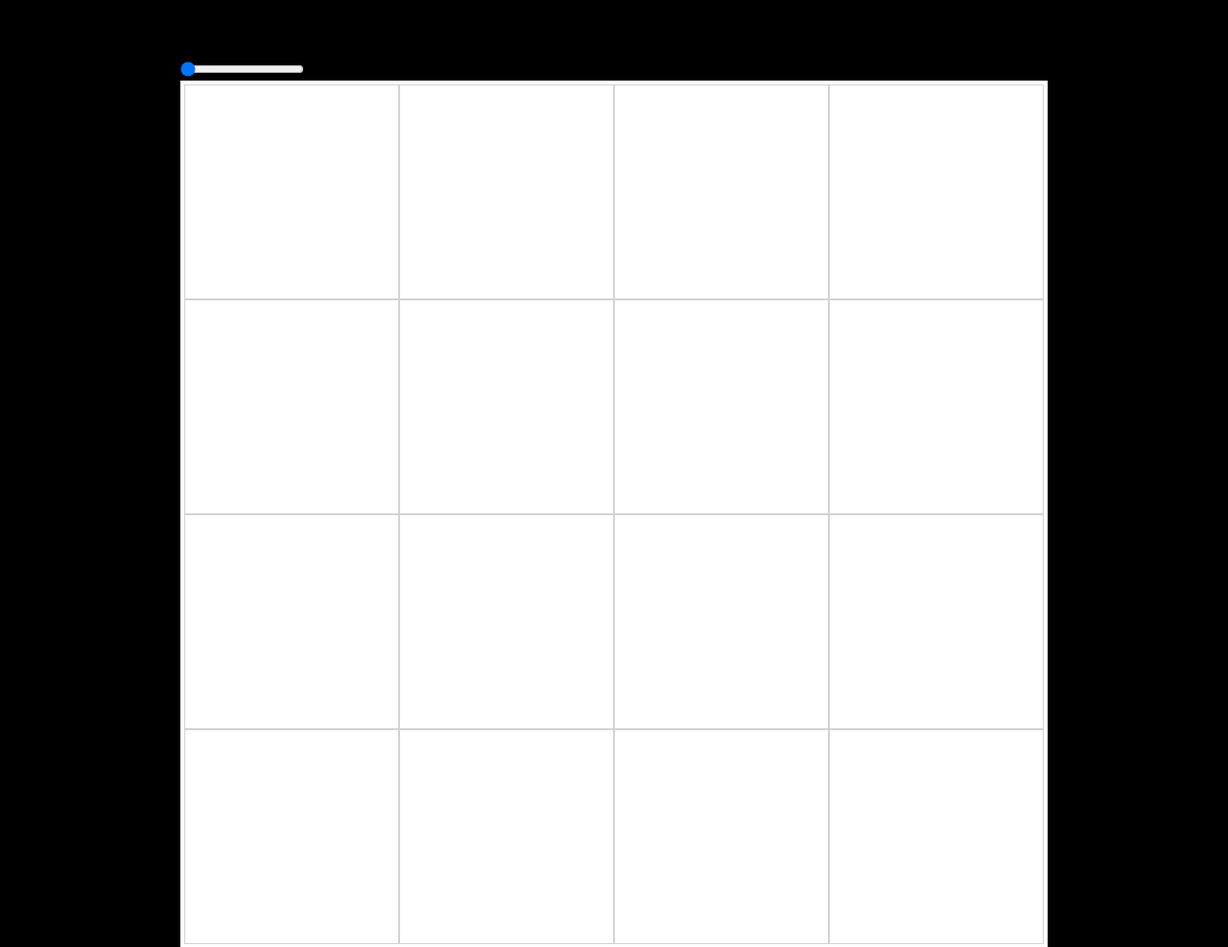
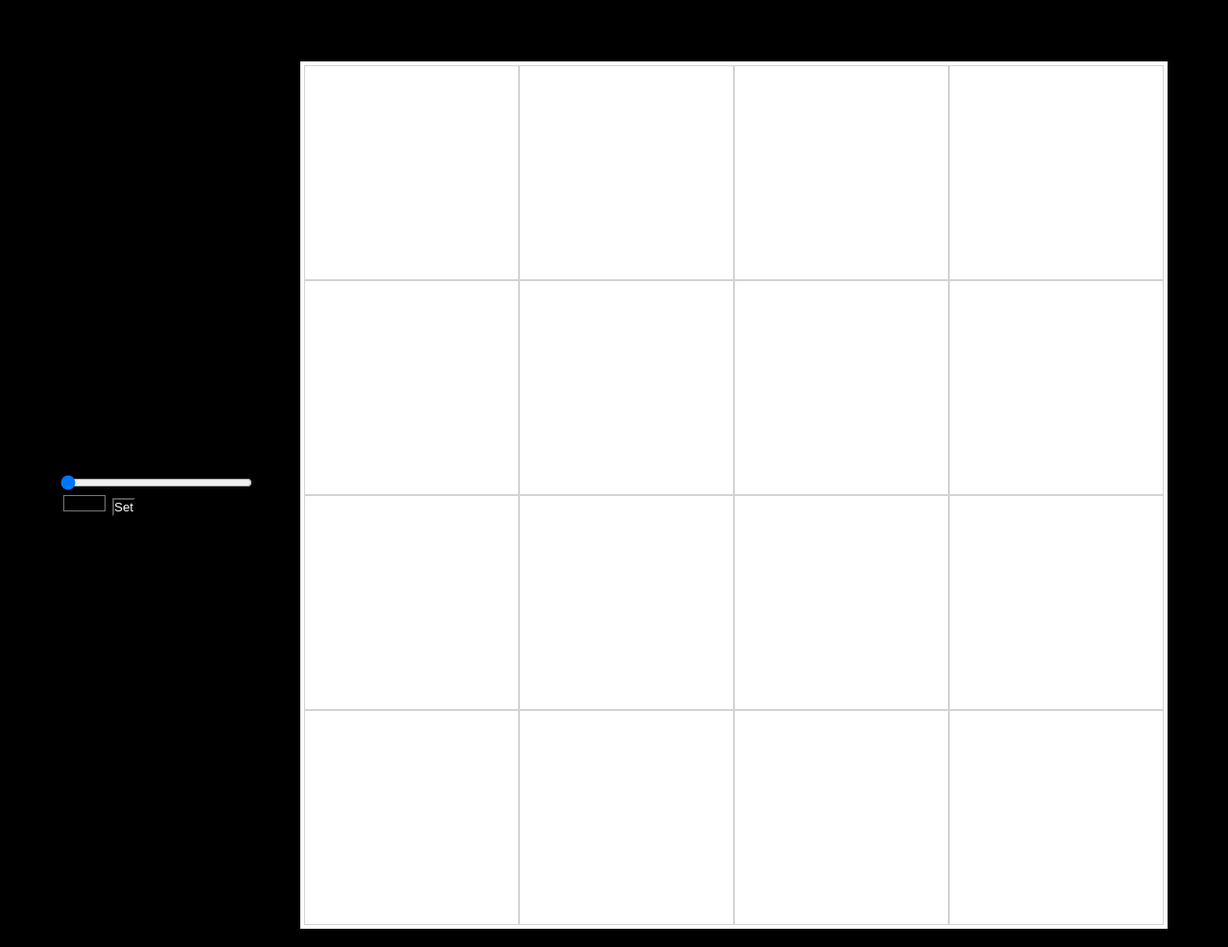
Before and after one commit to AJaggens/skecther, a plain HTML site: page index.html in a window 1280 px wide. Shown: the whole page at 96% size. Drawn offline with Linux system fonts and the light colour scheme.

Commit message:
added color controls, minor css

```diff
--- a/index.html
+++ b/index.html
@@ -10,6 +10,10 @@
         <div id="main-container">
             <div id="control-group">
                 <input type="range" id="grid-size" min="4" max="100" step="2" value="4">
+                <div id="color-picker">
+                    <input type="color" id="curr-color" value="black">
+                    <button id="set-color">Set</button>
+                </div>
             </div>
             <div id="cell-container">
             </div>
--- a/script.js
+++ b/script.js
@@ -2,9 +2,11 @@ const gridContainer = document.getElementById('cell-container')
 let gridSide = 4
 let cellCount = gridSide ** 2
 let cellSide = 896 / gridSide
+let currColor = 'red'
 
 generateGrid(cellCount)
 
+//set of grid controls
 const gridControl = document.getElementById('grid-size')
 gridControl.addEventListener(`input`, function() {
     clearGrid()
@@ -12,6 +14,13 @@ gridControl.addEventListener(`input`, function() {
     cellCount = gridSide ** 2
     cellSide = 896 / gridSide
     generateGrid(cellCount)
+})
+
+//set of color controls
+const colorPicker = document.getElementById('set-color')
+colorPicker.addEventListener('click', () => {
+    currColor = document.getElementById('curr-color').value
+    colorPicker.style.backgroundColor = currColor
 })
 
 //grid generator
@@ -32,7 +41,7 @@ function fillCellArray(count, array) {
         cell.style.width = `${cellSide}px`
         cell.style.height = `${cellSide}px`
         cell.addEventListener('mousedown', () => {
-            cell.classList.add('black')
+            cell.style.backgroundColor = `${currColor}`
             })
         array.push(cell)
     }
--- a/style.css
+++ b/style.css
@@ -11,6 +11,10 @@ body {
     margin-top: 64px;
 }
 
+#main-container {
+    display: flex;
+    align-items: center;
+}
 
 #cell-container {
     display: flex;
@@ -18,6 +22,13 @@ body {
     width: 896px;
     height: 896px;
     border: 4px solid white;
+}
+
+#control-group {
+    display: flex;
+    flex-direction: column;
+    width: 200px;
+    margin-right: 50px;
 }
 
 .grid-cell {
```
